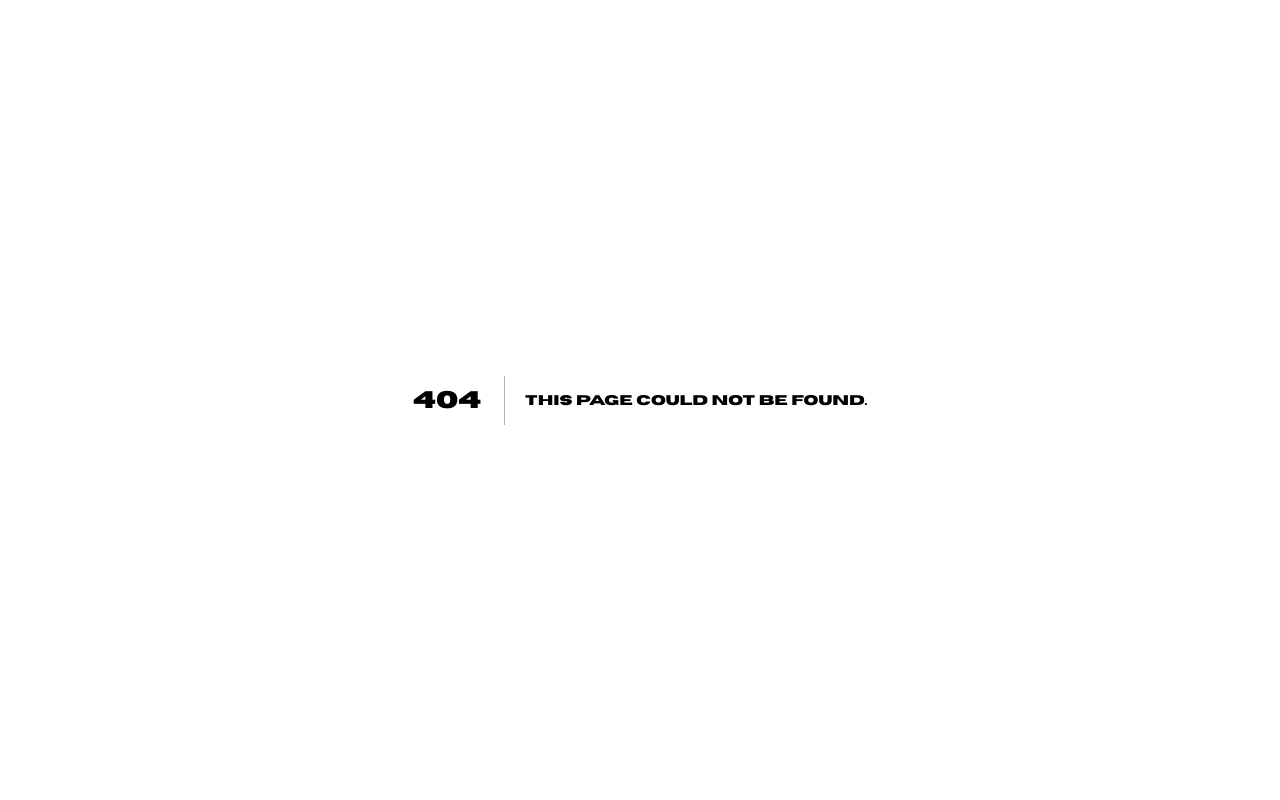
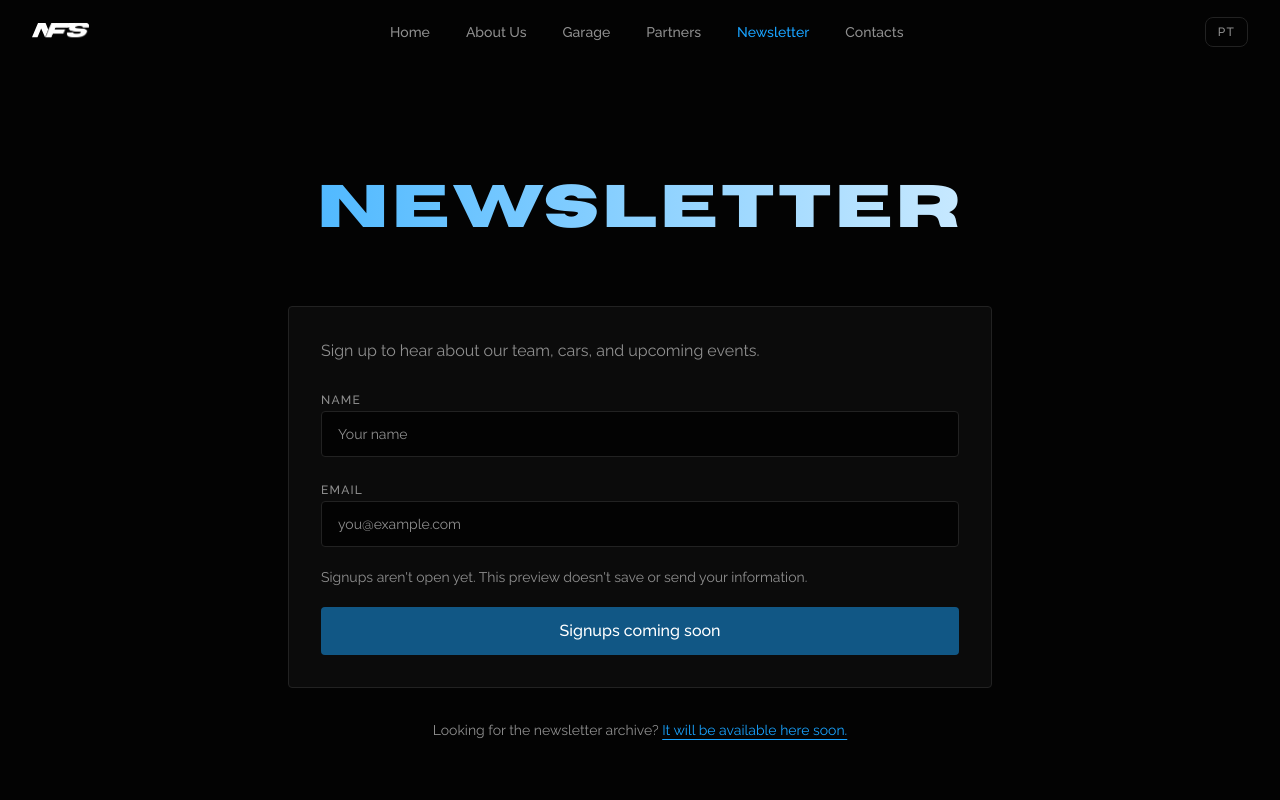
Before and after one commit to JoaoFLourenco/NFS-website, a Next.js app: page /en/newsletter in a window 1280 px wide. Before the commit this address had no page. Shown: the top 800 px of the page. Built offline with nearby package versions, Linux system fonts and the light colour scheme.

Commit message:
added newsletter page placeholder

```diff
--- /dev/null
+++ b/src/app/[locale]/newsletter/page.tsx
@@ -0,0 +1,81 @@
+import { useTranslations } from "next-intl";
+import { PageHeader } from "@/components/sections/page-header";
+import { FadeIn } from "@/components/sections/fade-in";
+
+export default function NewsletterPage() {
+  const t = useTranslations("newsletter");
+
+  return (
+    <div>
+      <PageHeader title={t("title")} />
+
+      <div className="max-w-3xl mx-auto px-4 sm:px-6 lg:px-8 pb-24 space-y-8">
+        <FadeIn>
+          <div className="rounded-[4px] border border-border bg-card p-6 sm:p-8">
+            <p className="text-muted-foreground mb-6">{t("description")}</p>
+
+            <form className="space-y-5">
+              <div className="space-y-2">
+                <label
+                  htmlFor="newsletter-name"
+                  className="text-xs font-medium text-muted-foreground uppercase tracking-widest"
+                >
+                  {t("name")}
+                </label>
+                <input
+                  id="newsletter-name"
+                  name="name"
+                  autoComplete="name"
+                  className="w-full px-4 py-3 rounded-[4px] bg-background border border-border text-foreground placeholder:text-muted-foreground focus:outline-none focus:ring-2 focus:ring-[#19a3ff]/50 focus:border-[#19a3ff]/50 transition-colors text-sm"
+                  placeholder={t("name_placeholder")}
+                />
+              </div>
+
+              <div className="space-y-2">
+                <label
+                  htmlFor="newsletter-email"
+                  className="text-xs font-medium text-muted-foreground uppercase tracking-widest"
+                >
+                  {t("email")}
+                </label>
+                <input
+                  id="newsletter-email"
+                  name="email"
+                  type="email"
+                  autoComplete="email"
+                  required
+                  className="w-full px-4 py-3 rounded-[4px] bg-background border border-border text-foreground placeholder:text-muted-foreground focus:outline-none focus:ring-2 focus:ring-[#19a3ff]/50 focus:border-[#19a3ff]/50 transition-colors text-sm"
+                  placeholder={t("email_placeholder")}
+                />
+              </div>
+
+              <p className="text-sm text-muted-foreground">
+                {t("not_connected")}
+              </p>
+
+              <button
+                type="button"
+                disabled
+                className="w-full px-6 py-3 rounded-[4px] bg-[#19a3ff]/50 text-white font-medium cursor-not-allowed"
+              >
+                {t("subscribe")}
+              </button>
+            </form>
+          </div>
+        </FadeIn>
+
+        <FadeIn delay={0.1} className="text-center">
+          <p className="text-sm text-muted-foreground">
+            {t("archive_prompt")}{" "}
+            <span
+              aria-disabled="true"
+              className="text-[#19a3ff] underline underline-offset-4 cursor-not-allowed"
+            >
+              {t("archive_link")}
+            </span>
+          </p>
+        </FadeIn>
+      </div>
+    </div>
+  );
+}
--- a/src/app/sitemap.ts
+++ b/src/app/sitemap.ts
@@ -33,6 +33,12 @@ export default function sitemap(): MetadataRoute.Sitemap {
       priority: 0.7,
     },
     {
+      url: `${BASE_URL}/${locale}/newsletter`,
+      lastModified: new Date(),
+      changeFrequency: "monthly" as const,
+      priority: 0.7,
+    },
+    {
       url: `${BASE_URL}/${locale}/contacts`,
       lastModified: new Date(),
       changeFrequency: "monthly" as const,
--- a/src/components/layout/footer.tsx
+++ b/src/components/layout/footer.tsx
@@ -31,6 +31,7 @@ const navLinks = [
   { href: "/about", key: "about" },
   { href: "/garage", key: "garage" },
   { href: "/partners", key: "partners" },
+  { href: "/newsletter", key: "newsletter" },
   { href: "/contacts", key: "contacts" },
 ] as const;
 
@@ -71,11 +72,11 @@ export function Footer() {
           </div>
 
           {/* Nav */}
-          <div className="space-y-3">
+          <div className="space-y-6">
             <p className="text-xs font-medium uppercase tracking-widest text-muted-foreground">
               Links
             </p>
-            <ul className="space-y-2">
+            <ul className="grid grid-cols-2 gap-y-2">
               {navLinks.map(({ href, key }) => (
                 <li key={key}>
                   <Link
@@ -90,7 +91,7 @@ export function Footer() {
           </div>
 
           {/* Contact */}
-          <div className="space-y-3">
+          <div className="space-y-6">
             <p className="text-xs font-medium uppercase tracking-widest text-muted-foreground">
               {t("contacts.title")}
             </p>
--- a/src/components/layout/navbar.tsx
+++ b/src/components/layout/navbar.tsx
@@ -14,6 +14,7 @@ const navLinks = [
   { href: "/about", key: "about" },
   { href: "/garage", key: "garage" },
   { href: "/partners", key: "partners" },
+  { href: "/newsletter", key: "newsletter" },
   { href: "/contacts", key: "contacts" },
 ] as const;
 
--- a/src/messages/en.json
+++ b/src/messages/en.json
@@ -4,6 +4,7 @@
     "about": "About Us",
     "garage": "Garage",
     "partners": "Partners",
+    "newsletter": "Newsletter",
     "contacts": "Contacts"
   },
   "home": {
@@ -126,6 +127,18 @@
     "brands_on_car": "Brands on Our Car",
     "all_sponsors": "Sponsors"
   },
+  "newsletter": {
+    "title": "Newsletter",
+    "description": "Sign up to hear about our team, cars, and upcoming events.",
+    "name": "Name",
+    "name_placeholder": "Your name",
+    "email": "Email",
+    "email_placeholder": "you@example.com",
+    "not_connected": "Signups aren't open yet. This preview doesn't save or send your information.",
+    "subscribe": "Signups coming soon",
+    "archive_prompt": "Looking for the newsletter archive?",
+    "archive_link": "It will be available here soon."
+  },
   "contacts": {
     "title": "Contacts",
     "team_email": "Team Email",
--- a/src/messages/pt.json
+++ b/src/messages/pt.json
@@ -4,6 +4,7 @@
     "about": "Sobre Nós",
     "garage": "Garagem",
     "partners": "Parceiros",
+    "newsletter": "Newsletter",
     "contacts": "Contactos"
   },
   "home": {
@@ -126,6 +127,18 @@
     "brands_on_car": "Marcas no Nosso Carro",
     "all_sponsors": "Patrocinadores"
   },
+  "newsletter": {
+    "title": "Newsletter",
+    "description": "Subscreve para receber novidades sobre a equipa, os nossos carros e os próximos eventos.",
+    "name": "Nome",
+    "name_placeholder": "O teu nome",
+    "email": "Email",
+    "email_placeholder": "tu@exemplo.pt",
+    "not_connected": "As inscrições ainda não estão abertas. Esta pré-visualização não guarda nem envia os teus dados.",
+    "subscribe": "Inscrições em breve",
+    "archive_prompt": "Procuras o arquivo da newsletter?",
+    "archive_link": "Estará disponível aqui em breve."
+  },
   "contacts": {
     "title": "Contactos",
     "team_email": "Email da Equipa",
```
